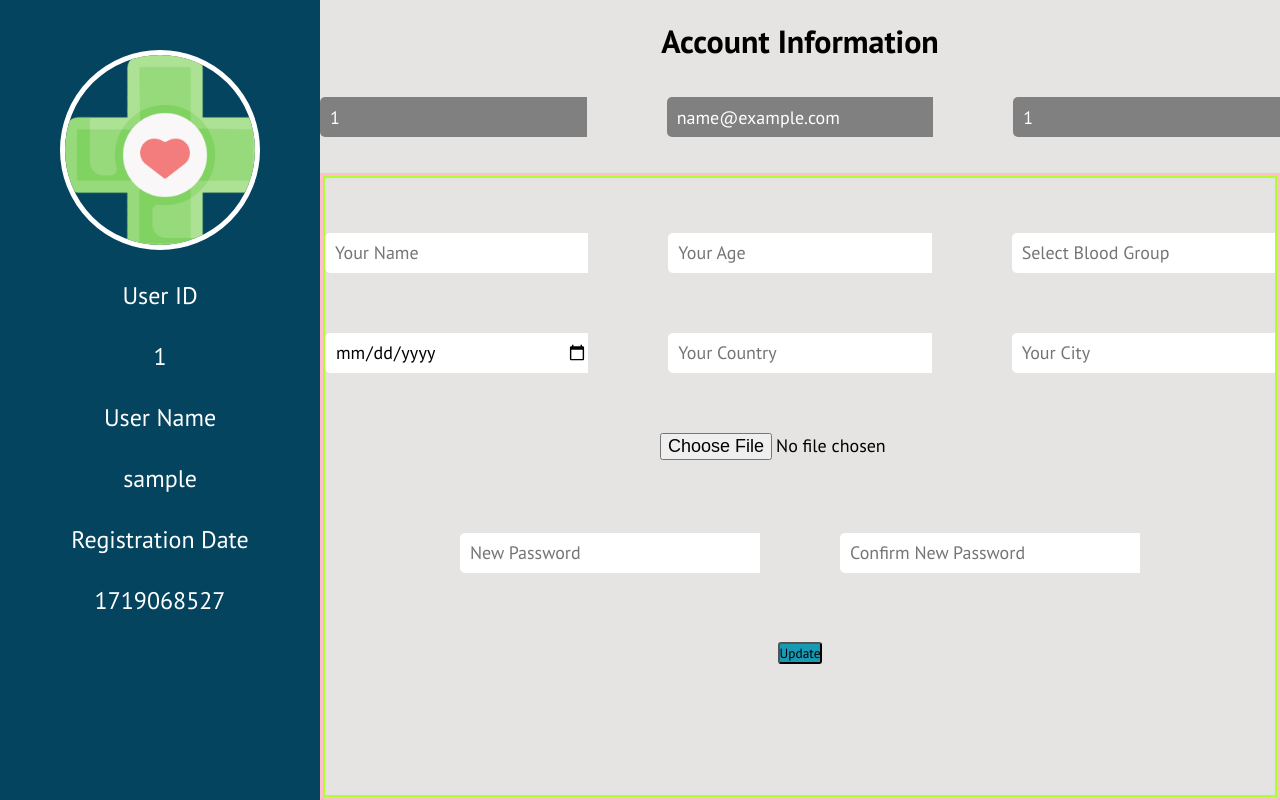
After one commit to poulomi-03/digihealth-main-springboot, a PHP site: page /user-profile/user-profile.php in a window 1280 px wide. The commit adds this page. Run offline with PHP 8.4, Linux system fonts and the light colour scheme; the visitor is signed in with stand-in values (Sample User, id 1).

Commit message:
fetched user data from database, working on update data

```diff
--- a/index.php
+++ b/index.php
@@ -75,7 +75,7 @@
                                         <li id="userDropdown">
                                             <p style="cursor:pointer;">' . htmlspecialchars($_SESSION['username']) . '</p>
                                             <ul id="userOptions">
-                                                <li><a href="profile.php">Your Profile</a></li>
+                                                <li><a href="user-profile/user-profile.php">My Profile</a></li>
                                                 <li><a href="php/logout.php">Logout</a></li>
                                             </ul>
                                         </li>
--- /dev/null
+++ b/user-profile/user-profile.css
@@ -0,0 +1,129 @@
+/* .profile-outer */
+.profile-outer {
+    height: 100vh;
+    display: flex;
+    flex-direction: row;
+    overflow: hidden;
+    /* border: 4px solid red; */
+}
+
+/* .profile-outer starts */
+.profile-outer .profile-left{
+    height: 100%;
+    width: 25%;
+    display: flex;
+    flex-direction: column;
+    overflow: hidden;
+    align-items: center;
+    align-content: center;
+    justify-content: start;
+    padding-top: 50px;
+    gap: 30px;
+    background-color: #05445E;
+    /* border: 2px solid blue; */
+}
+
+.profile-left .profile-img{
+    width: 200px;
+    height: 200px;
+    overflow: hidden;
+    border: 5px solid white;
+    border-radius: 50%;
+}
+
+.profile-left .profile-img img{
+    width: 200px;
+    height: 200px;
+    object-fit: contain;
+}
+/* .profile-outer ends */
+
+/* .profile-right starts */
+.profile-outer .profile-right{
+    height: 100%;
+    width: 75%;
+    display: flex;
+    flex-direction: column;
+    overflow: hidden;
+    align-items: center;
+    align-content: center;
+    padding-top: 20px;
+    background-color: #E5E4E2;
+    /* border: 2px solid green; */
+}
+
+.profile-right .form-info{
+    width: 100%;
+    height: 100%;
+    display: flex;
+    flex-direction: column;
+    align-items: start;
+    align-content: center;
+    justify-content: center;
+    /* border: 3px solid green; */
+}
+
+.profile-right .form-info .cant-edit{
+    width: 100%;
+    height: 15%;
+    display: flex;
+    align-items: center;
+    align-content: center;
+    justify-content: center;
+    gap: 80px;
+    overflow: hidden;
+    /* border: 3px solid green; */
+}
+
+.form-info .cant-edit input{
+    width: 300px;
+    height: 40px;
+    font-size: 18px;
+}
+
+.form-info .can-edit{
+    width: 100%;
+    height: 85%;
+    display: flex;
+    flex-direction: column;
+    align-items: center;
+    align-content: center;
+    justify-content: center;
+    overflow: hidden;
+    border: 3px solid pink;
+}
+
+.can-edit form{
+    width: 100%;
+    height: 100%;
+    display: flex;
+    flex-direction: column;
+    align-items: center;
+    align-content: center;
+    justify-content: start;
+    grid-template-columns: repeat(3, 1fr);
+    grid-template-rows: repeat(3, 1fr);
+    border: 2px solid greenyellow;
+    gap: 50px;
+    padding-top: 50px;
+}
+
+.can-edit form .first{
+    width: 100%;
+    height: 50px;
+    display: flex;
+    flex-direction: row;
+    align-items: center;
+    align-content: center;
+    justify-content: center;
+    gap: 80px;
+    /* border: 2px solid pink; */
+}
+
+.can-edit form input{
+    width: 300px;
+    height: 40px;
+    font-size: 18px;
+}
+
+/* .profile-right ends */
--- /dev/null
+++ b/user-profile/user-profile.php
@@ -0,0 +1,113 @@
+<?php
+session_start();
+
+?>
+
+<!DOCTYPE html>
+<html lang="en">
+
+<head>
+    <meta charset="UTF-8">
+    <meta name="viewport" content="width=device-width, initial-scale=1.0">
+    <title>DigiHealth</title>
+
+    <!-- title icon -->
+    <link rel="icon" href="../assets/images/home-section/logo/logo-main.png" type="image/x-icon" />
+    <!-- title icon -->
+
+    <!-- all linked css -->
+    <link rel="stylesheet" href="../styles/universal-css-design/universal-css-design.css">
+    <link rel="stylesheet" href="user-profile.css">
+    <!-- all linked css -->
+
+    <!-- universal google fonts -->
+    <link rel="preconnect" href="https://fonts.googleapis.com">
+    <link rel="preconnect" href="https://fonts.gstatic.com" crossorigin>
+    <link
+        href="https://fonts.googleapis.com/css2?family=Nunito:ital,wght@0,200..1000;1,200..1000&family=PT+Sans:ital,wght@0,400;0,700;1,400;1,700&display=swap"
+        rel="stylesheet">
+    <!-- universal google fonts -->
+
+    <!-- logo font -->
+    <link rel="preconnect" href="https://fonts.googleapis.com">
+    <link rel="preconnect" href="https://fonts.gstatic.com" crossorigin>
+    <link href="https://fonts.googleapis.com/css2?family=Caveat:wght@400..700&display=swap" rel="stylesheet">
+    <!-- logo font -->
+
+</head>
+
+<body>
+    <div class="profile-outer">
+        <div class="profile-left">
+            <div class="profile-img">
+                <img src="../assets/images/home-section/logo/logo-main.png" alt="" srcset="">
+            </div>
+            <p>User ID</p>
+            <?php
+            if (isset($_SESSION['user_id'])) {
+                echo '<p style="cursor:pointer;">' . htmlspecialchars($_SESSION['user_id']) . '</p>';
+            } else {
+                echo '<p style="cursor:pointer;"> User ID not found </p>';
+            }
+            ?>
+
+            <p>User Name</p>
+            <?php
+            if (isset($_SESSION['username'])) {
+                echo '<p style="cursor:pointer;">' . htmlspecialchars($_SESSION['username']) . '</p>';
+            } else {
+                echo '<p style="cursor:pointer;"> User Name not found </p>';
+            }
+            ?>
+
+            <p>Registration Date</p>
+            <?php
+            if (isset($_SESSION['registration_date'])) {
+                echo '<p style="cursor:pointer;">' . htmlspecialchars($_SESSION['registration_date']) . '</p>';
+            } else {
+                echo '<p style="cursor:pointer;"> Registration Date not found </p>';
+            }
+            ?>
+        </div>
+
+        <div class="profile-right">
+            <h1>Account Information</h1>
+            <div class="form-info">
+                <div class="cant-edit">
+                    <input type="text" value="<?php echo htmlspecialchars($_SESSION['user_id']); ?>" readonly="readonly"
+                        style="color: white; background-color: grey;" />
+                    <input type="text" value="<?php echo htmlspecialchars($_SESSION['email']); ?>" readonly="readonly"
+                        style="color: white; background-color: grey;" />
+                    <input type="text" value="<?php echo htmlspecialchars($_SESSION['phone']); ?>" readonly="readonly"
+                        style="color: white; background-color: grey;" />
+                </div>
+                <div class="can-edit">
+                    <form action="POST">
+                        <div class="first">
+                            <input type="text" placeholder="Your Name" name="name">
+                            <input type="number" placeholder="Your Age" name="age">
+                            <input type="text" placeholder="Select Blood Group" name="blood_group">
+                        </div>
+                        <div class="first">
+                            <input type="date" placeholder="Your Birth Date" name="date_of_birth">
+                            <input type="text" placeholder="Your Country" name="country">
+                            <input type="text" placeholder="Your City" name="city">
+                        </div>
+                        <div class="first">
+                            <input id="file-upload" type="file" accept="image/jpeg, image/png, image/jpg">
+                        </div>
+                        <div class="first">
+                            <input type="password" placeholder="New Password" name="new_password">
+                            <input type="password" placeholder="Confirm New Password" name="confirm_new_password">
+                        </div>
+                        <div class="first">
+                            <button>Update</button>
+                        </div>
+                    </form>
+                </div>
+            </div>
+        </div>
+    </div>
+</body>
+
+</html>
```
Also changed, not shown: colors.txt (added, +11 -0 lines), php/login.php (+8 -8 lines), user-profile/user-profile.js (added).
